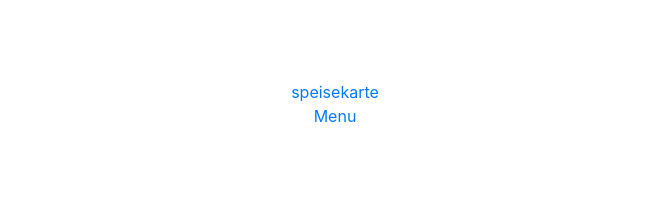
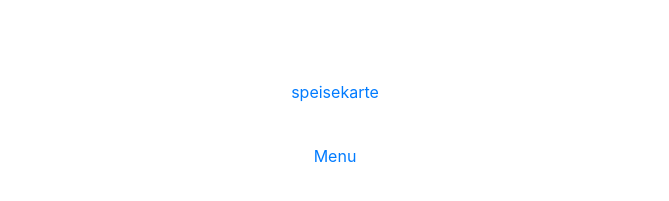
Before and after one commit to baankim/norivu, a Jekyll site: the page built from index.html, in a window 1280 px wide. Shown: the part 592-793 px from the top of the page, without its empty margins (305-974 px from the left). Built offline with Jekyll 4.4.1, drawn with Linux system fonts in a browser that asks for light colours; nearby versions of some CDN libraries.

Commit message:
위치를 바로잡습니다.

```diff
--- a/index.html
+++ b/index.html
@@ -28,6 +28,7 @@ layout: default
 
       <ul class="list-unstyled mt-5">
         <li><a href="/assets/speisekarte-2019.pdf">speisekarte</a></li>
+        <li><p>&nbsp;</p></li>
         <li><a href="/assets/menu-2019.pdf">Menu</a></li>
       </ul>
     </div>
```
